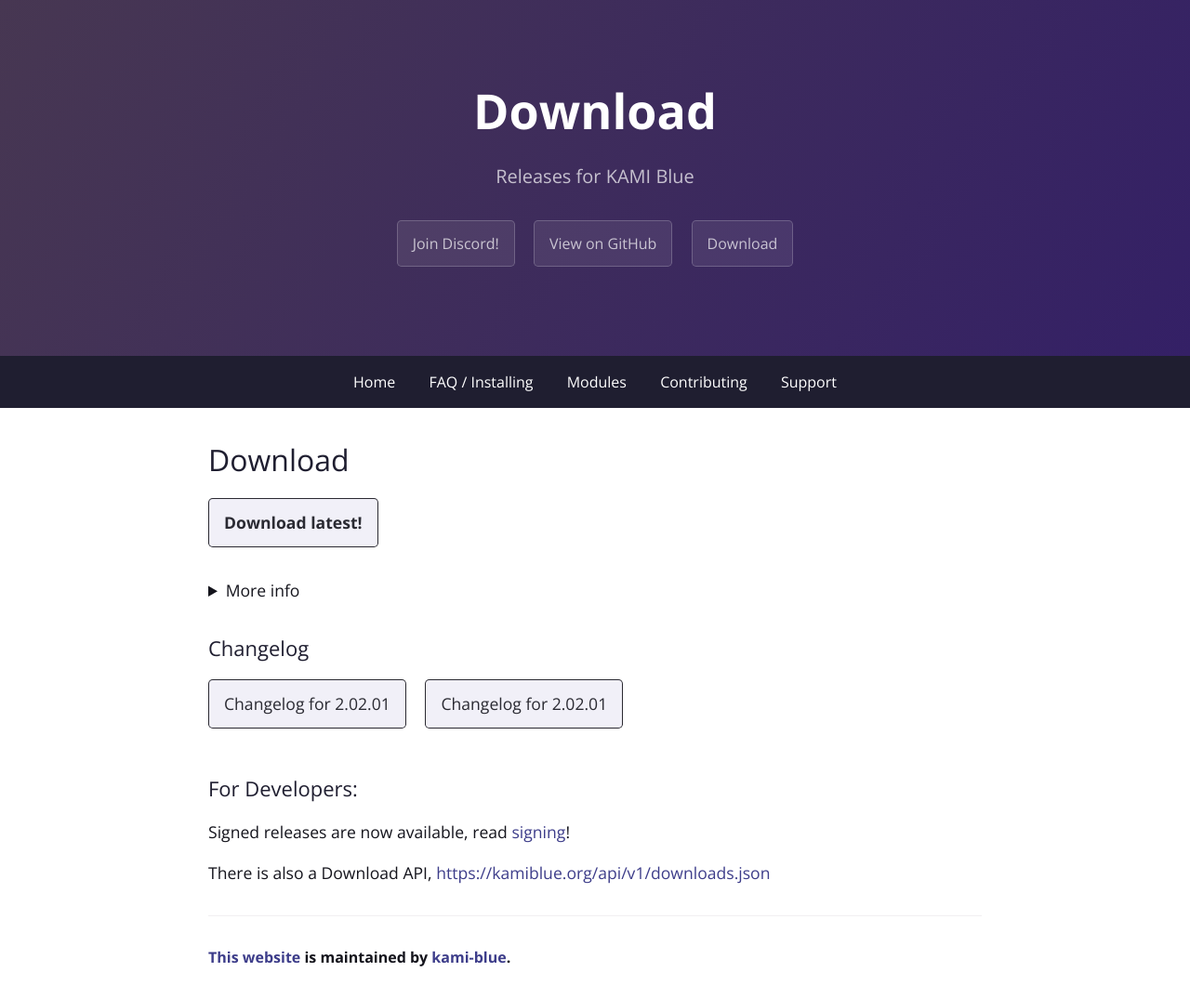
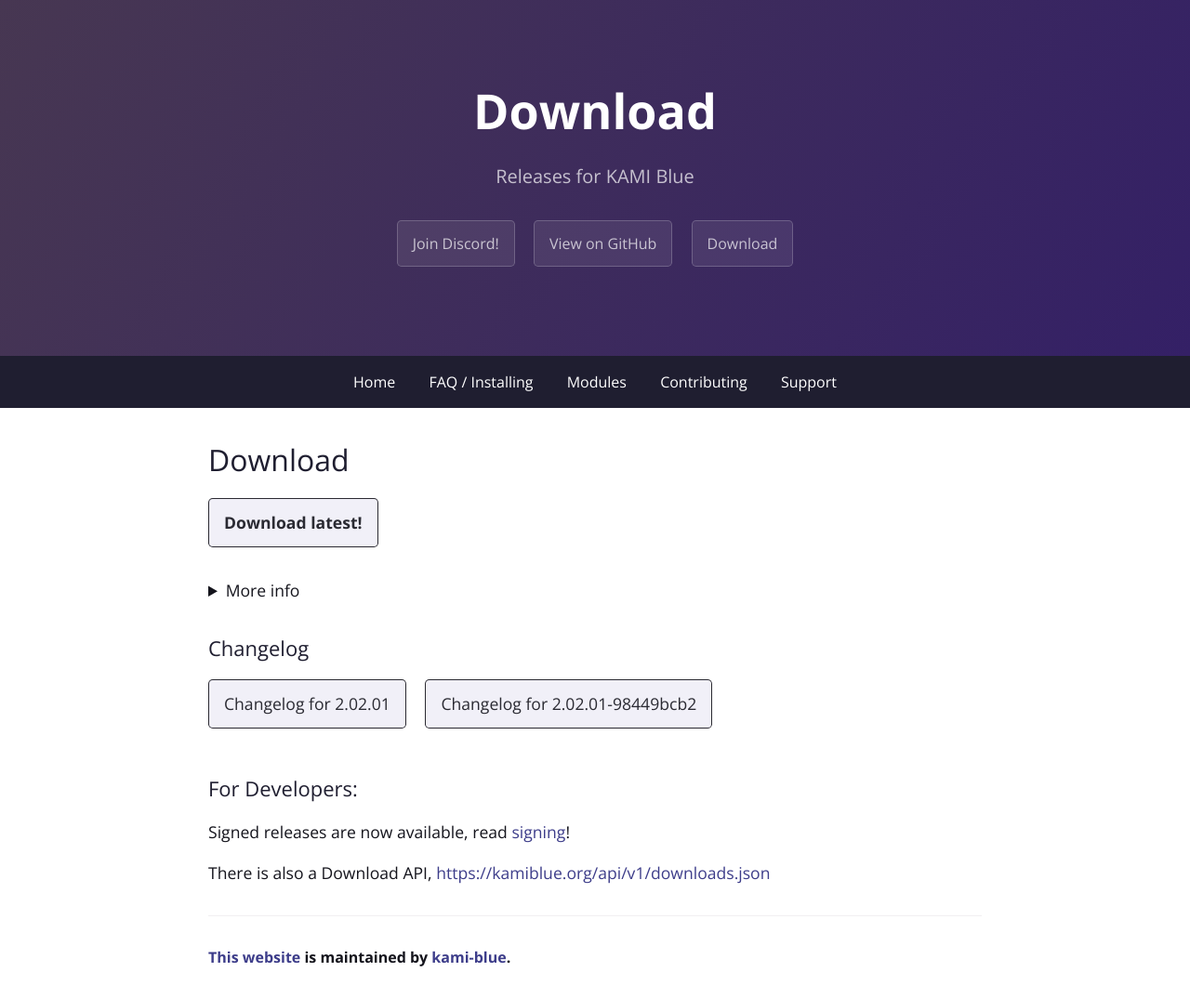
Before and after one commit to kami-blue/website, a Jekyll site: the page built from download.md, in a window 1280 px wide. Shown: the whole page at 93% size. Built offline with Jekyll 4.4.1, drawn with Linux system fonts in a browser that asks for light colours.

Commit message:
[bump] Release 2.02.01-98449bcb2

```diff
--- a/_config.yml
+++ b/_config.yml
@@ -7,12 +7,12 @@ github:
   website_url: https://github.com/kami-blue/website
   jar_url: https://github.com/kami-blue/client/releases/download/2.02.01/kamiblue-2.02.01.jar
   jar_sig_url: https://github.com/kami-blue/client/releases/download/2.02.01/kamiblue-2.02.01.jar.sig
-  beta_jar_url: https://github.com/kami-blue/nightly-releases/releases/download/2.02.01/kamiblue-2.02.01.jar
+  beta_jar_url: https://github.com/kami-blue/nightly-releases/releases/download/2.02.01-98449bcb2/kamiblue-2.02.01-98449bcb2.jar
 cur_ver: 2.02.01
-beta_ver: 2.02.01
+beta_ver: 2.02.01-98449bcb2
 discord_url: https://kamiblue.org/discord
 downloads_api_ver: v1
-build_number: 865
+build_number: 866
 theme: jekyll-theme-cayman
 gems:
   - jekyll-seo-tag
```
